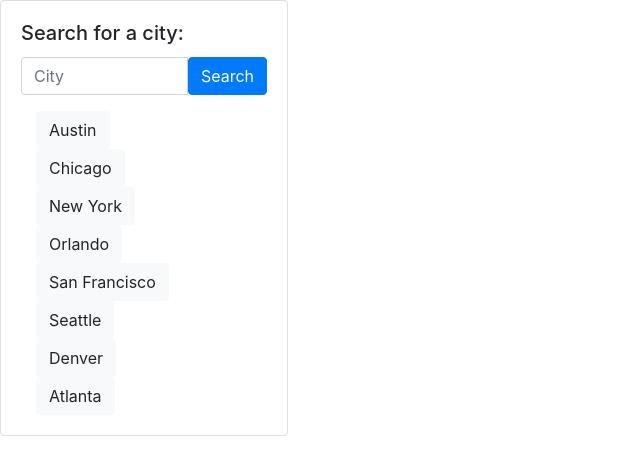
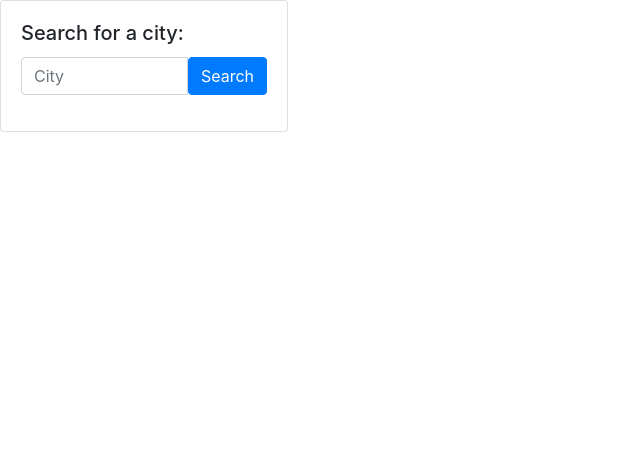
Before and after one commit to BrandonWalker88/weather-dashboard, a plain HTML site: page index.html in a window 1280 px wide. Shown: the whole page, without its empty margins (0-640 px from the left). Drawn offline with nearby package versions, Linux system fonts and the light colour scheme.

Commit message:
added local storage and buttons for local storage

```diff
--- a/assets/main.js
+++ b/assets/main.js
@@ -1,9 +1,23 @@
 var currentDiv = $("#current");
 var forecastDiv = $("#forecast");
+var searchCity = JSON.parse(localStorage.getItem("searchCity")) || [];
+function showCity() {
+  var searchRow = $("#searchRow");
 
+  for (var i = 0; i < searchCity.length; i++) {
+    var newSearch = `<div>
+    <div class="col-sm-8">
+      <button type="button" class="btn btn-light">${searchCity[i]}</button>
+    </div>
+  </div>`;
+    searchRow.append(newSearch);
+  }
+}
+showCity();
 $("#search").on("click", function (e) {
   var cityName = $("#cityName").val();
   var apiKey = "95ae9859ad872c7b453330fba02c0900";
+
   if (cityName) {
     var queryUrl = `https://api.openweathermap.org/data/2.5/weather?q=${cityName}&units=imperial&appid=${apiKey}`;
     $.ajax({
@@ -11,7 +25,10 @@ $("#search").on("click", function (e) {
       method: "GET",
     }).then(function (res) {
       console.log(res);
-
+      var searchName = res.name;
+      searchCity.push(searchName);
+      localStorage.setItem("searchCity", JSON.stringify(searchCity));
+      console.log(searchName);
       var lat = res.coord.lat;
       var lon = res.coord.lon;
 
@@ -42,7 +59,7 @@ $("#search").on("click", function (e) {
           var dailyIcon = response.daily[i].weather[0].icon;
           var dailyUrl =
             "http://openweathermap.org/img/w/" + dailyIcon + ".png";
-          var forecastHtml = `<div class="card" style="width: 18rem;">
+          var forecastHtml = `<div class="card col">
             <div class="card-body">
               <h5 class="card-title">${dailyDate} <img src=${dailyUrl}></h5>
               <p class="card-text">Temp: ${response.daily[i].temp.day}</p>
--- a/index.html
+++ b/index.html
@@ -17,7 +17,7 @@
   </head>
   <body>
     <div class="search-row row">
-      <div class="col-sm-5">
+      <div class="col-sm-3" id="searchRow">
         <div class="card" style="width: 18rem">
           <div class="card-body">
             <h5 class="card-title">Search for a city:</h5>
@@ -35,61 +35,11 @@
               </button>
             </div>
             <!-- this is the end of the search-row div  -->
-            <div class="austinSearch-row">
-              <div class="col-sm-8">
-                <button type="button" class="btn btn-light">Austin</button>
-              </div>
-            </div>
-            <!-- this is the end of austinSearch-row -->
-            <div class="chicagoSearch-row">
-              <div class="col-sm-8">
-                <button type="button" class="btn btn-light">Chicago</button>
-              </div>
-            </div>
-            <!-- this is the end of chicagoSearch-row -->
-            <div class="newYorkSearch-row">
-              <div class="col-sm-8">
-                <button type="button" class="btn btn-light">New York</button>
-              </div>
-            </div>
-            <!-- this is the end of newYorkSearch-row -->
-            <div class="orlandoSearch-row">
-              <div class="col-sm-8">
-                <button type="button" class="btn btn-light">Orlando</button>
-              </div>
-            </div>
-            <!-- this is the end of orlandoSearch-row -->
-            <div class="sanFranciscoSearch-row">
-              <div class="col-sm-8">
-                <button type="button" class="btn btn-light">
-                  San Francisco
-                </button>
-              </div>
-            </div>
-            <!-- this is the end of sanFranciscoSearch-row -->
-            <div class="seattleSearch-row">
-              <div class="col-sm-8">
-                <button type="button" class="btn btn-light">Seattle</button>
-              </div>
-            </div>
-            <!-- this is the end of seattleSearch-row -->
-            <div class="denverSearch-row">
-              <div class="col-sm-8">
-                <button type="button" class="btn btn-light">Denver</button>
-              </div>
-            </div>
-            <!-- this is the end of denverSearch-row -->
-            <div class="atlantaSearch-row">
-              <div class="col-sm-8">
-                <button type="button" class="btn btn-light">Atlanta</button>
-              </div>
-            </div>
-            <!-- this is the end of atlantaSearch-row -->
           </div>
         </div>
       </div>
 
-      <div class="col-sm-7">
+      <div class="col-sm-9">
         <div class="row" id="current"></div>
         <div class="row" id="forecast"></div>
       </div>
```
